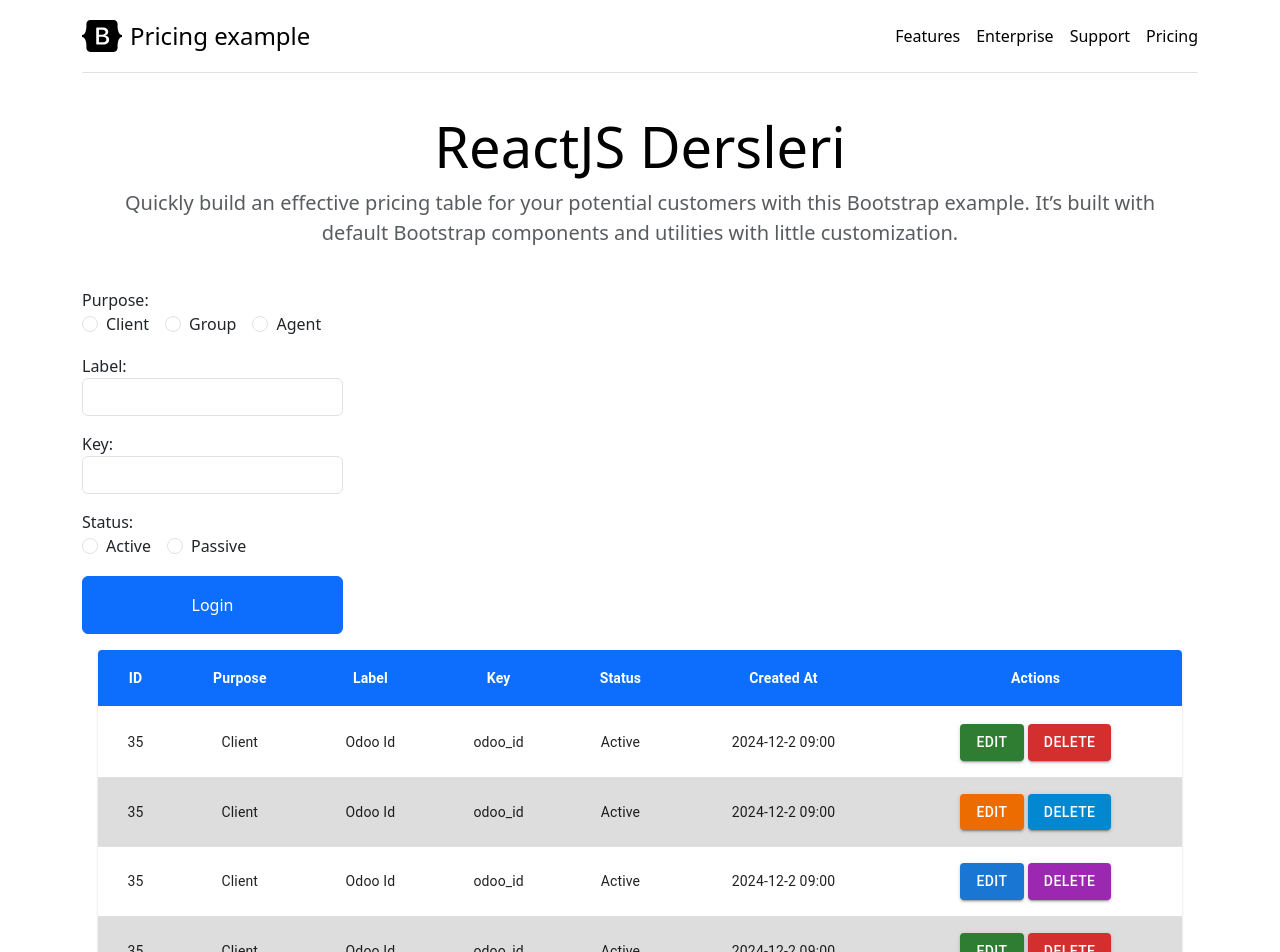
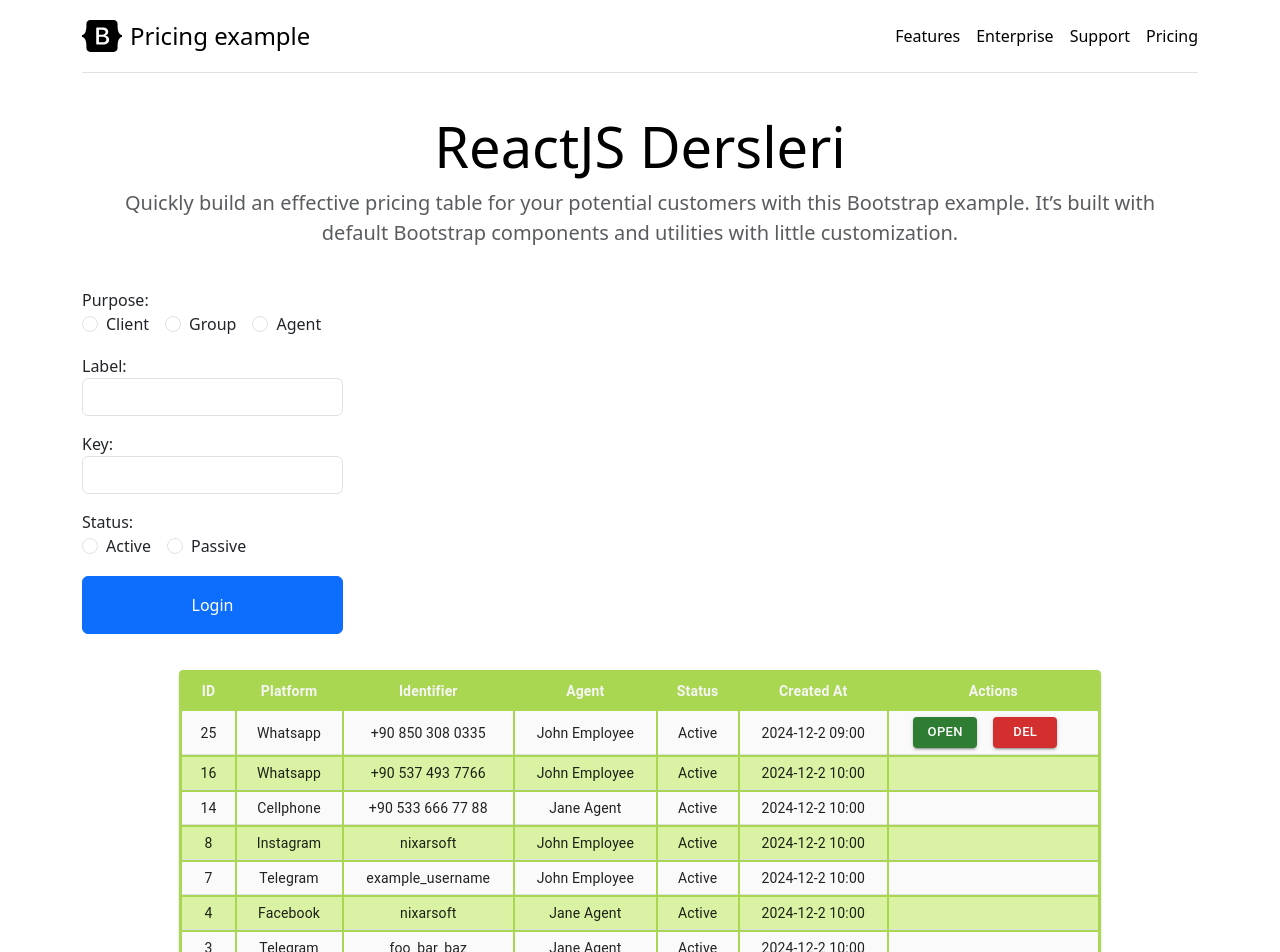
Before and after one commit to nixarsoft/crm-fe, a React (Vite) app: page / in a window 1280 px wide. Shown: the top 952 px of the page. Built offline with nearby package versions, Linux system fonts and the light colour scheme.

Commit message:
new look

```diff
--- a/src/app.jsx
+++ b/src/app.jsx
@@ -53,80 +53,97 @@ export default function App() {
 
   const data = [
     {
-      id: 35,
-      purpose: "Client",
-      label: "Odoo Id",
-      Key: "odoo_id",
+      id: 25,
+      purpose: "Whatsapp",
+      label: "+90 850 308 0335",
+      Key: "John Employee",
       Status: "Active",
       CreatedAt: "2024-12-2 09:00",
       actions: [
-        { name: "Edit", onClick: () => handleEdit(1), color: "success" },
-        { name: "Delete", onClick: () => handleDelete(1), color: "error" },
+        { name: "Open", onClick: () => handleEdit(1), color: "success" },
+        { name: "Del", onClick: () => handleDelete(1), color: "error" },
       ]
     },
     {
-      id: 35,
-      purpose: "Client",
-      label: "Odoo Id",
-      Key: "odoo_id",
+      id: 16,
+      purpose: "Whatsapp",
+      label: "+90 537 493 7766",
+      Key: "John Employee",
       Status: "Active",
-      CreatedAt: "2024-12-2 09:00",
+      CreatedAt: "2024-12-2 10:00",
       actions: [
-        { name: "Edit", onClick: () => handleEdit(1), color: "warning" },
-        { name: "Delete", onClick: () => handleDelete(1), color: "info" },
+
       ]
     },
     {
-      id: 35,
-      purpose: "Client",
-      label: "Odoo Id",
-      Key: "odoo_id",
+      id: 14,
+      purpose: "Cellphone",
+      label: "+90 533 666 77 88",
+      Key: "Jane Agent",
       Status: "Active",
-      CreatedAt: "2024-12-2 09:00",
+      CreatedAt: "2024-12-2 10:00",
       actions: [
-        { name: "Edit", onClick: () => handleEdit(1), color: "primary" },
-        { name: "Delete", onClick: () => handleDelete(1), color: "secondary" },
+
       ]
     },
     {
-      id: 35,
-      purpose: "Client",
-      label: "Odoo Id",
-      Key: "odoo_id",
+      id: 8,
+      purpose: "Instagram",
+      label: "nixarsoft",
+      Key: "John Employee",
       Status: "Active",
-      CreatedAt: "2024-12-2 09:00",
+      CreatedAt: "2024-12-2 10:00",
       actions: [
-        { name: "Edit", onClick: () => handleEdit(1), color: "success" },
-        { name: "Delete", onClick: () => handleDelete(1), color: "error" },
+
       ]
     },
     {
-      id: 35,
-      purpose: "Client",
-      label: "Odoo Id",
-      Key: "odoo_id",
+      id: 7,
+      purpose: "Telegram",
+      label: "example_username",
+      Key: "John Employee",
       Status: "Active",
-      CreatedAt: "2024-12-2 09:00",
+      CreatedAt: "2024-12-2 10:00",
       actions: [
-        { name: "Edit", onClick: () => handleEdit(1), color: "warning" },
-        { name: "Delete", onClick: () => handleDelete(1), color: "info" },
+
       ]
     },
     {
-      id: 35,
-      purpose: "Client",
-      label: "Odoo Id",
-      Key: "odoo_id",
+      id: 4,
+      purpose: "Facebook",
+      label: "nixarsoft",
+      Key: "Jane Agent",
       Status: "Active",
-      CreatedAt: "2024-12-2 09:00",
+      CreatedAt: "2024-12-2 10:00",
       actions: [
-        { name: "Edit", onClick: () => handleEdit(1), color: "primary" },
-        { name: "Delete", onClick: () => handleDelete(1), color: "secondary" },
+
+      ]
+    },
+    {
+      id: 3,
+      purpose: "Telegram",
+      label: "foo_bar_baz",
+      Key: "Jane Agent",
+      Status: "Active",
+      CreatedAt: "2024-12-2 10:00",
+      actions: [
+
+      ]
+    },
+    {
+      id: 2,
+      purpose: "Instagram",
+      label: "nixarsoft",
+      Key: "John Employee",
+      Status: "Active",
+      CreatedAt: "2024-12-2 10:00",
+      actions: [
+
       ]
     },
   ]
 
-  const headers = ["ID", "Purpose", "Label", "Key", "Status", "Created At", "Actions"]
+  const headers = ["ID", "Platform", "Identifier", "Agent", "Status", "Created At", "Actions"]
 
   const exampleFn = () => {
     return () => {
--- a/src/components/TableGenerator/TableGenerator.jsx
+++ b/src/components/TableGenerator/TableGenerator.jsx
@@ -1,64 +1,77 @@
-import { Button, Paper, Table, TableBody, TableCell, TableContainer, TableHead, TableRow } from "@mui/material"
+import { Button, Paper, Table, TableBody, TableCell, TableContainer, TableHead, TableRow } from "@mui/material";
 
 function TableGenerator({ headers, data }) {
-
-    /*
-    headers prop'u tablo başlıklarını kullanmak için array alır.
-    data prop'u tablo verilerini kullanmak için array alır. Key'ler tablo satırlarını temsil eder. Eğer "actions" key'i verilirse her satırın sonuna bir buton eklenir.
-    Button verilise renkleri success,error,warning,info,primary,secondary olarak değiştirilebilir.(Material UI default renkleri kullanır)
-    örnek kullanım arrays aps.jsx dosyasında verilmiştir.
-     */
   return (
-        <TableContainer component={Paper}>
-            <Table>
-
+    <TableContainer
+      component={Paper}
+      sx={{
+        border: "1px solid #aad751",
+        backgroundColor: "#aad751",
+        maxWidth: "85%",
+        margin: "20px auto"
+      }}
+    >
+      <Table
+      size="small"
+        sx={{
+          borderCollapse: "separate",
+          borderSpacing: "2px 2px",
+        }}
+      >
         <TableHead>
-                    <TableRow sx={{
+          <TableRow
+            sx={{
               "th": {
                 fontSize: 14,
                 fontWeight: "bold",
-                            color: "#fff",
+                color: "#f5f5f5",
                 border: "none",
-                            borderBottom: "2px solid",
-                            backgroundColor: "#0d6efd",
+                borderBottom: "px solid #000",
+                backgroundColor: "#aad751",
                 textAlign: "center"
               },
-                    }}>
-                        {headers.map((headName, index) => (
-                            <TableCell key={index}>
-                                {headName}
-                            </TableCell>
+            }}
+          >
+            {headers.map((headName, i) => (
+              <TableCell key={i}>{headName}</TableCell>
             ))}
           </TableRow>
         </TableHead>
         <TableBody>
-                    {data.map((row, rowIndex) => (
+          {data.map((row, r) => (
             <TableRow
-                            key={rowIndex}
+              key={r}
               sx={{
-                                "&:nth-of-type(even)": { backgroundColor: "#ddd" },
+                "&:nth-of-type(odd)": { backgroundColor: "#fafafa" },
+                "&:nth-of-type(even)": { backgroundColor: "#d9f2a4" },
                 "td": { textAlign: "center" },
-                                "&:hover": { backgroundColor: '#a5c9fe' }
+                "&:hover": { backgroundColor: "#c4e693" }
               }}
             >
-                            {Object.keys(row).map((key, cellIndex) => (
-                                <TableCell key={cellIndex}>
-                                    {key === "actions" ? (
-                                        row.actions.map((action, index) => (
+              {Object.keys(row).map((k, c) => (
+                <TableCell
+                  key={c}
+                  sx={
+                    k === "Agent"
+                      ? { color: "#2d68c4", fontWeight: "bold" }
+                      : {}
+                  }
+                >
+                  {k === "actions" ? (
+                    row.actions.map((action, idx) => (
                       <Button
-                                                key={index}
+                        size="small"
+                        key={idx}
                         onClick={action.onClick}
                         color={action.color}
                         variant="contained"
-                                                sx={{
-                                                    "margin": "0 2px",
-                                                }}
+                        sx={{ mr: 2}}
                       >
                         {action.name}
                       </Button>
                     ))
                   ) : (
-                                        row[key]
+                    row[k]
                   )}
                 </TableCell>
               ))}
@@ -67,7 +80,7 @@ function TableGenerator({ headers, data }) {
         </TableBody>
       </Table>
     </TableContainer>
-    )
+  );
 }
 
-export default TableGenerator
+export default TableGenerator;
```
Also changed, not shown: 2 other files (tests, documents, lock files or other folders). Lines whose indentation alone changed are shown as unchanged.
